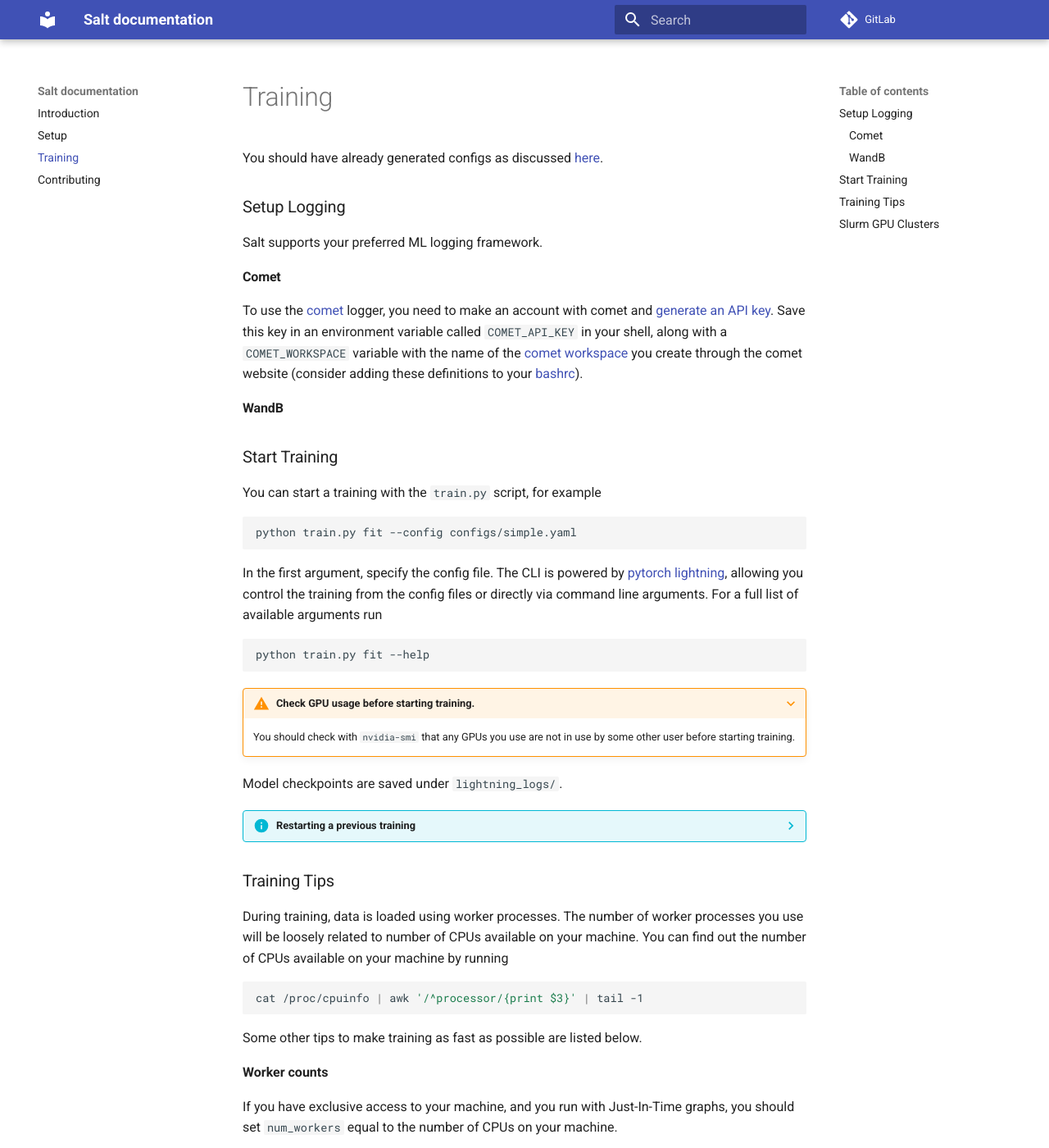
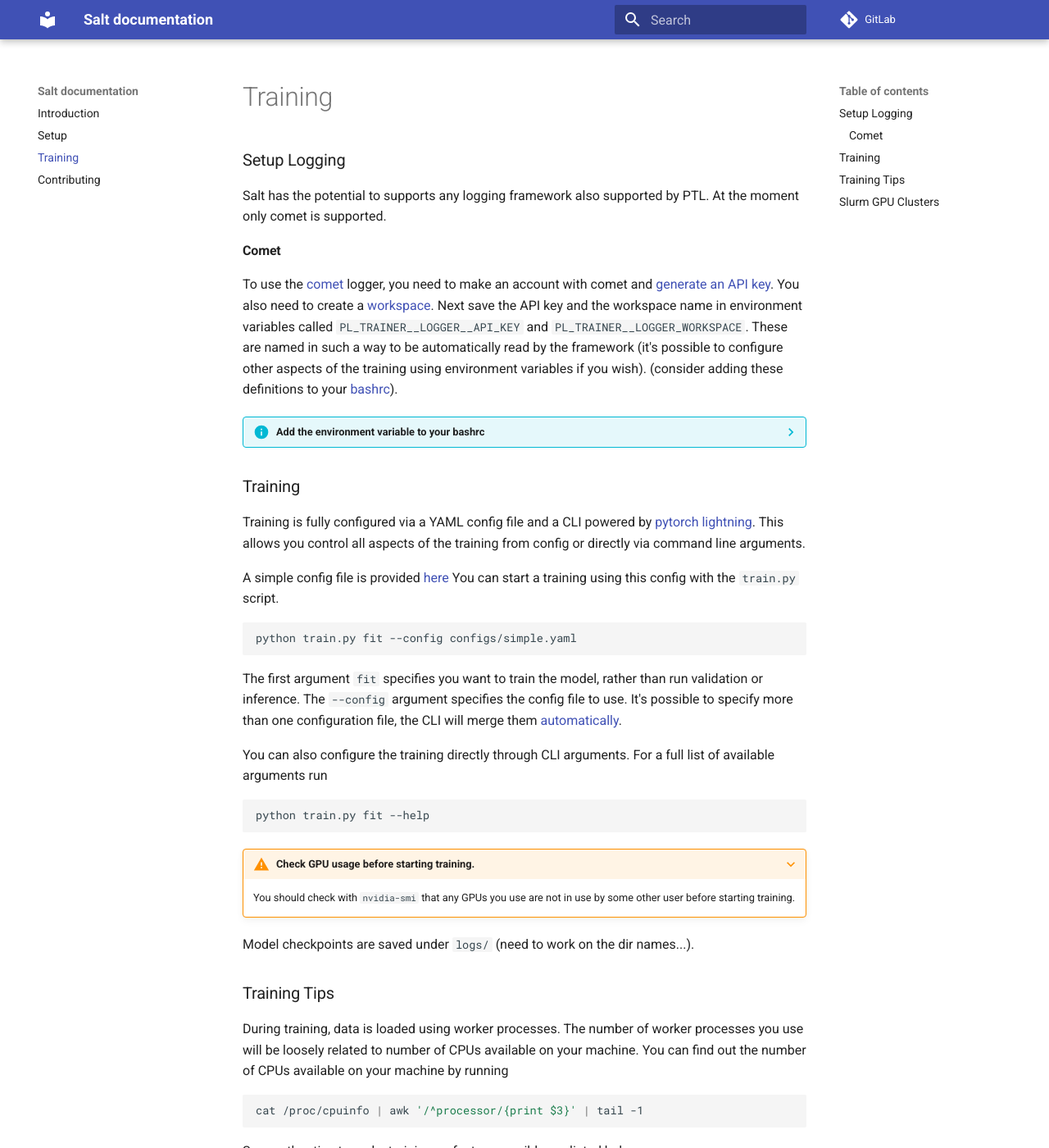
Before and after one commit to umami-hep/salt, an MkDocs documentation site: the page built from docs/training.md, in a window 1280 px wide and 1400 px high. Shown: the whole window at 82% size. Built offline with MkDocs 1.6.1 and Material for MkDocs 9.7.7, drawn with Linux system fonts in a browser that asks for light colours; some of the changed text lies outside the part shown.

Commit message:
update training docs

````diff
--- a/docs/training.md
+++ b/docs/training.md
@@ -1,26 +1,51 @@
-You should have already generated configs as discussed [here](https://ftag-gnn.docs.cern.ch/preprocessing/#generating-configs).
+
 
 ### Setup Logging
 
-Salt supports your preferred ML logging framework.
+Salt has the potential to supports any logging framework also supported by PTL.
+At the moment only comet is supported.
 
 #### Comet
 
-To use the [comet](https://www.comet.ml/) logger, you need to make an account with comet and [generate an API key](https://www.comet.ml/docs/quick-start/#getting-your-comet-api-key). Save this key in an environment variable called `COMET_API_KEY` in your shell, along with a `COMET_WORKSPACE` variable with the name of the [comet workspace](https://www.comet.ml/docs/user-interface/#workspaces) you create through the comet website (consider adding these definitions to your [bashrc](https://www.journaldev.com/41479/bashrc-file-in-linux)).
+To use the [comet](https://www.comet.ml/) logger, you need to make an account with comet and [generate an API key](https://www.comet.ml/docs/quick-start/#getting-your-comet-api-key).
+You also need to create a [workspace](https://www.comet.ml/docs/user-interface/#workspaces).
+Next save the API key and the workspace name in environment variables called `PL_TRAINER__LOGGER__API_KEY` and `PL_TRAINER__LOGGER_WORKSPACE`.
+These are named in such a way to be automatically read by the framework (it's possible to configure other aspects of the training using environment variables if you wish).
+ (consider adding these definitions to your [bashrc](https://www.journaldev.com/41479/bashrc-file-in-linux)).
 
-#### WandB
+??? info "Add the environment variable to your bashrc"
+
+    To ensure the environment variables are defined every time you log in,
+    you can add the definitions to your bashrc.
+    Simply add the lines
+
+    ```bash
+    export PL_TRAINER__LOGGER__API_KEY="my_api_key"
+    export PL_TRAINER__LOGGER_WORKSPACE="my_workspace_name"
+    ```
+
+    to your `~/.bashrc` file.
+    If no such file exists, create one in your home directory.
 
 
-### Start Training
 
-You can start a training with the `train.py` script, for example
+### Training
+
+Training is fully configured via a YAML config file and a CLI powered by [pytorch lightning](https://pytorch-lightning.readthedocs.io/en/latest/cli/lightning_cli.html#lightning-cli).
+This allows you control all aspects of the training from config or directly via command line arguments.
+
+A simple config file is provided [here]({{repo_url}}-/blob/main/salt/configs/simple.yaml)
+You can start a training using this config with the `train.py` script.
 
 ```bash
 python train.py fit --config configs/simple.yaml
 ```
 
-In the first argument, specify the config file.
-The CLI is powered by [pytorch lightning](https://pytorch-lightning.readthedocs.io/en/latest/cli/lightning_cli.html#lightning-cli), allowing you control the training from the config files or directly via command line arguments.
+The first argument `fit` specifies you want to train the model, rather than run validation or inference.
+The `--config` argument specifies the config file to use.
+It's possible to specify more than one configuration file, the CLI will merge them [automatically](https://pytorch-lightning.readthedocs.io/en/latest/cli/lightning_cli_advanced.html#compose-yaml-files).
+
+You can also configure the training directly through CLI arguments.
 For a full list of available arguments run
 
 ```bash
@@ -31,15 +56,7 @@ python train.py fit --help
 
     You should check with `nvidia-smi` that any GPUs you use are not in use by some other user before starting training.
 
-Model checkpoints are saved under `lightning_logs/`.
-
-
-??? info "Restarting a previous training"
-
-    outdated
-    It is possible to continue training from a model checkpoint. You should point the `--config` argument
-    to the saved config file inside the previous training's output dir. You also need to specify which
-    checkpoint to restart the training from using the `--ckpt_path` argument.
+Model checkpoints are saved under `logs/` (need to work on the dir names...).
 
 
 ### Training Tips
@@ -56,7 +73,7 @@ Some other tips to make training as fast as possible are listed below.
 
 **Worker counts**
 
-If you have exclusive access to your machine, and you run with Just-In-Time graphs, you should set `num_workers` equal to the number of CPUs on your machine.
+If you have exclusive access to your machine, you should set `num_workers` equal to the number of CPUs on your machine.
 
 **Moving data closer to the GPU**
 
--- a/mkdocs.yaml
+++ b/mkdocs.yaml
@@ -4,7 +4,7 @@ site_author: salt team
 site_url: http://ftag-salt.docs.cern.ch/
 
 repo_name: GitLab
-repo_url: https://gitlab.cern.ch/atlas-flavor-tagging-tools/algorithms/salt
+repo_url: https://gitlab.cern.ch/atlas-flavor-tagging-tools/algorithms/salt/
 edit_uri: 'tree/main/docs'
 
 theme:
````
Also changed, not shown: other parts of docs/training.md (+1 -1 lines).
